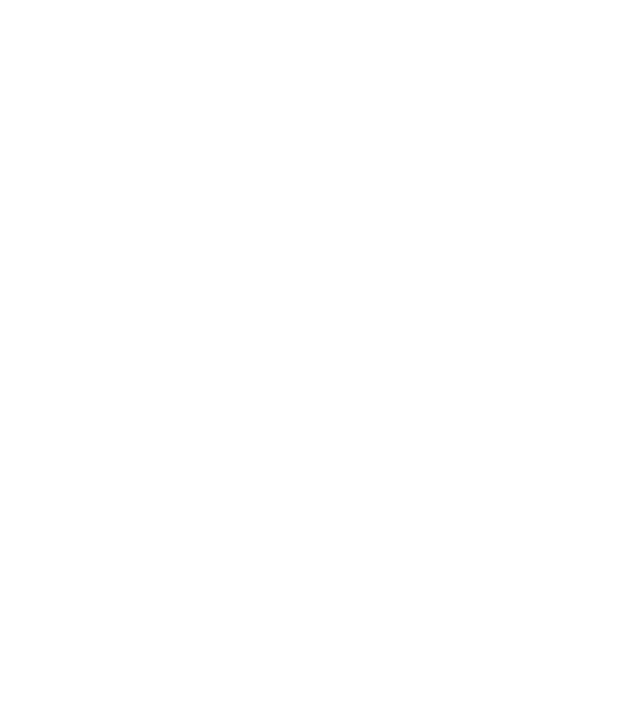
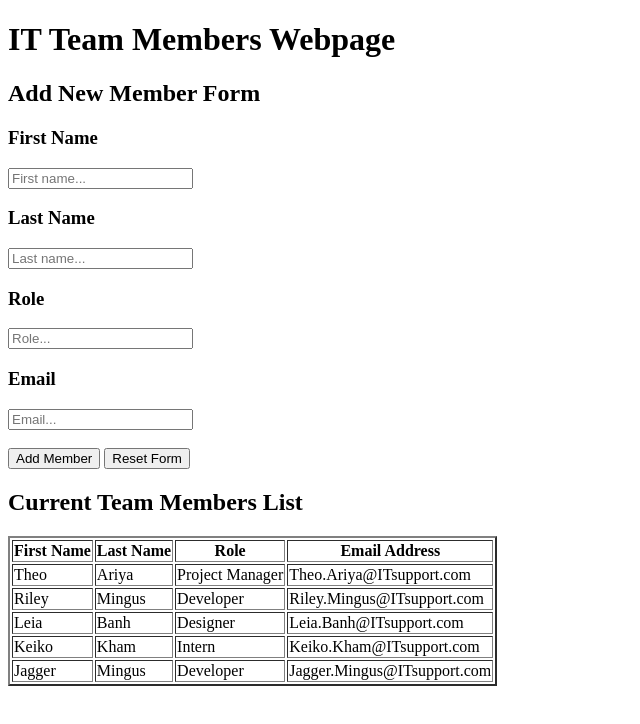
Before and after one commit to spariyakham/path2tech_html_project, a plain HTML site: page index.html in a window 1280 px wide. Shown: the whole page, without its empty margins (0-640 px from the left). Drawn offline with Linux system fonts and the light colour scheme.

Commit message:
first commit

```diff
--- a/index.html
+++ b/index.html
@@ -6,6 +6,65 @@
   <title>HTML Project</title>
 </head>
 <body>
+<form>
+  <div id="IT team submission">
+  <h1>IT Team Members Webpage</h1>
+  <h2>Add New Member Form</h2>
+  <h3>First Name</h3>
+    <input type="first name" placeholder="First name...">
+    <br>
+  <h3>Last Name</h3>
+    <input type="last name" placeholder="Last name...">
+    <br>
+  <h3>Role</h3>
+    <input type="role" placeholder="Role...">
+    <br>
+  <h3>Email</h3>
+    <input type="email" placeholder="Email...">
+    <br>
+    <br>
+  <input type="button" value="Add Member">
+  <input type="button" value="Reset Form">
+  </div>
 
+  <div id="Current team members list">
+  <h2>Current Team Members List</h2>
+  <table border="2">
+    <th>First Name</th>
+    <th>Last Name</th>
+    <th>Role</th>
+    <th>Email Address</th>
+    <tr>
+      <td>Theo</td>
+      <td>Ariya</td>
+      <td>Project Manager</td>
+      <td>Theo.Ariya@ITsupport.com</td>
+    </tr>
+    <tr>
+      <td>Riley</td>
+      <td>Mingus</td>
+      <td>Developer</td>
+      <td>Riley.Mingus@ITsupport.com</td>
+    </tr>
+    <tr>
+      <td>Leia</td>
+      <td>Banh</td>
+      <td>Designer</td>
+      <td>Leia.Banh@ITsupport.com</td>
+    </tr>
+    <tr>
+      <td>Keiko</td>
+      <td>Kham</td>
+      <td>Intern</td>
+      <td>Keiko.Kham@ITsupport.com</td>
+    </tr>
+    <tr>
+      <td>Jagger</td>
+      <td>Mingus</td>
+      <td>Developer</td>
+      <td>Jagger.Mingus@ITsupport.com</td>
+    </tr>
+  </div>
+  </form>
 </body>
 </html>
```
